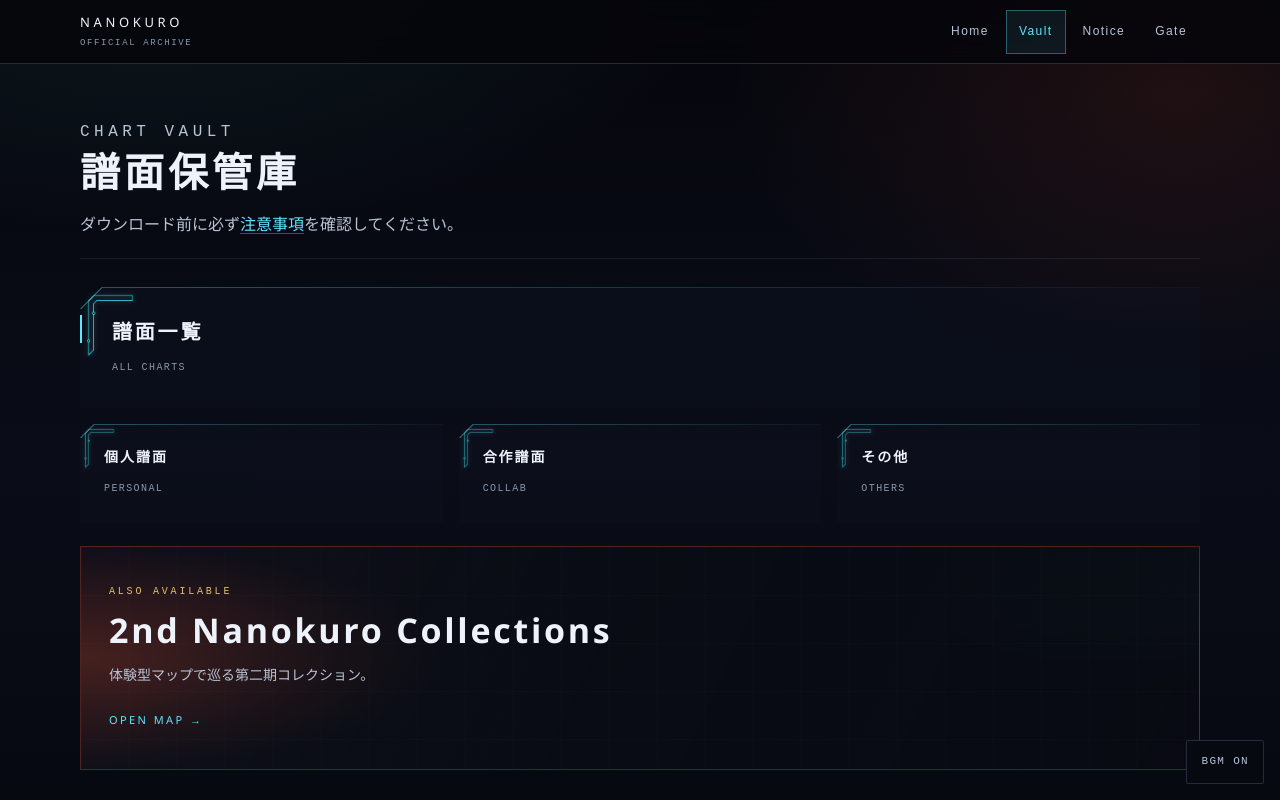
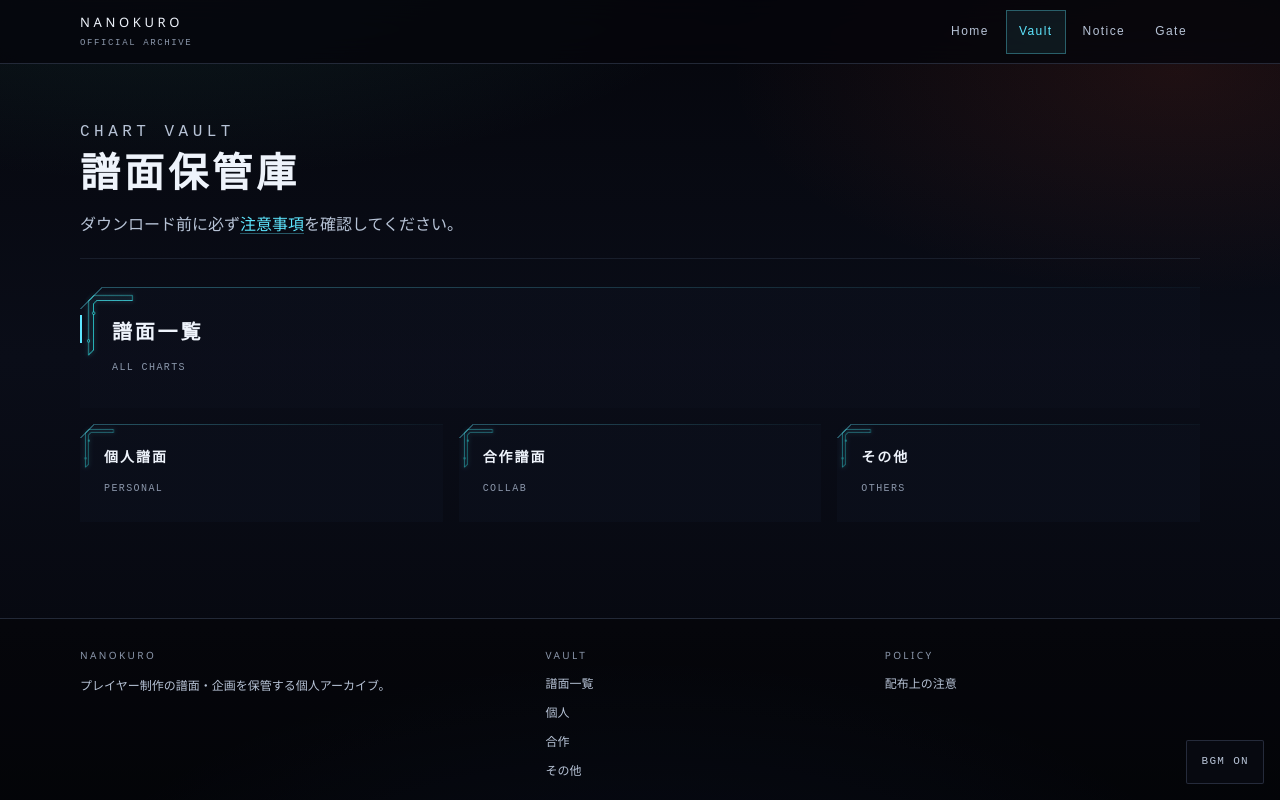
Before and after one commit to threebansenji333/nanokuro-official, a website: page vault.html in a window 1280 px wide. Shown: the top 800 px of the page. Drawn offline with Linux system fonts and the light colour scheme.

Commit message:
Remove the 2nd Collections banner from the vault top.

```diff
--- a/vault.html
+++ b/vault.html
@@ -65,14 +65,6 @@
         </article>
       </div>
 
-      <div class="stack-md" aria-hidden="true"></div>
-
-      <a class="project-banner" href="../2nd Nanokuro Collections/html/map.html" data-second-link>
-        <p class="project-banner__kicker">ALSO AVAILABLE</p>
-        <h2 class="project-banner__title">2nd Nanokuro Collections</h2>
-        <p class="project-banner__desc">体験型マップで巡る第二期コレクション。</p>
-        <span class="project-banner__cta">OPEN MAP →</span>
-      </a>
     </div>
   </main>
 
```
